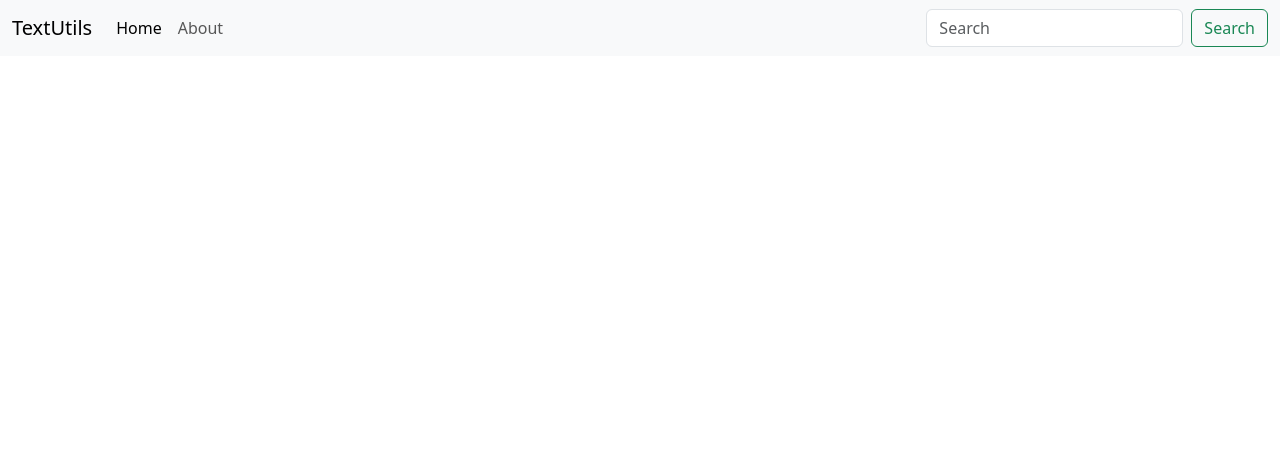
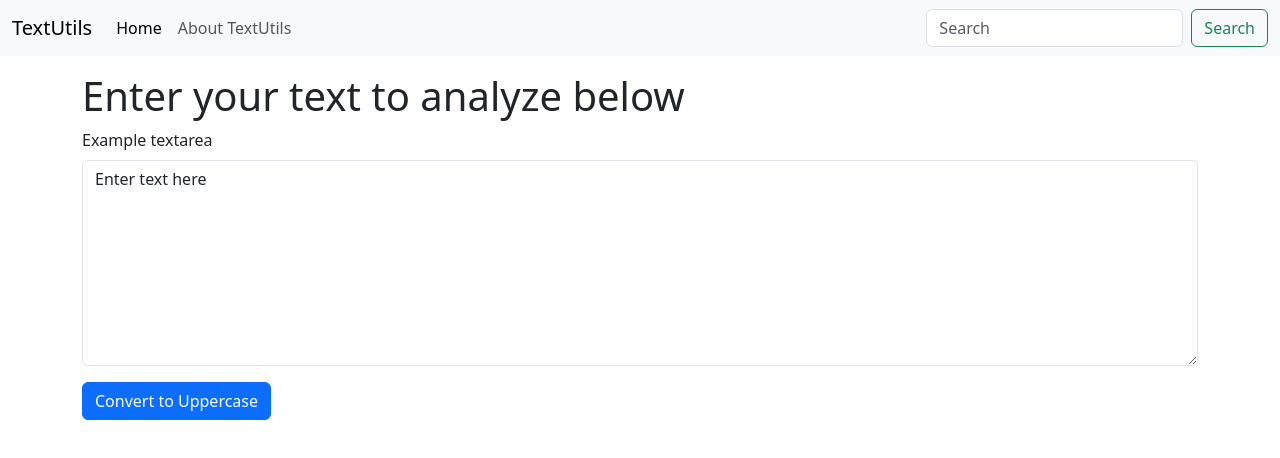
Before and after one commit to lokeshdissrani/textutils, a React (Create React App) app: page / in a window 1280 px wide. Shown: the top 458 px of the page. Built offline with nearby package versions, Linux system fonts and the light colour scheme.

Commit message:
useState

```diff
--- a/src/App.js
+++ b/src/App.js
@@ -1,33 +1,16 @@
 // import logo from './logo.svg';
 import './App.css';
+import Navbar from './components/Navbar';
+import TextForm from './components/TextForm';
 
 function App() {
   return (
-    <>
-    <nav className="navbar navbar-expand-lg bg-body-tertiary">
-  <div className="container-fluid">
-    <a className="navbar-brand" href="/">TextUtils</a>
-    <button className="navbar-toggler" type="button" data-bs-toggle="collapse" data-bs-target="#navbarSupportedContent" aria-controls="navbarSupportedContent" aria-expanded="false" aria-label="Toggle navigation">
-      <span className="navbar-toggler-icon"></span>
-    </button>
-    <div className="collapse navbar-collapse" id="navbarSupportedContent">
-      <ul className="navbar-nav me-auto mb-2 mb-lg-0">
-        <li className="nav-item">
-          <a className="nav-link active" aria-current="page" href="/">Home</a>
-        </li>
-        <li className="nav-item">
-          <a className="nav-link" href="/">About</a>
-        </li>
-
-      </ul>
-      <form className="d-flex" role="search">
-        <input className="form-control me-2" type="search" placeholder="Search" aria-label="Search"/>
-        <button className="btn btn-outline-success" type="submit">Search</button>
-      </form>
+  <>
+    <Navbar title="TextUtils" aboutText="About TextUtils" />
+    <div className="container my-3">
+      <TextForm heading="Enter your text to analyze below" />
     </div>
-  </div>
-</nav>
-    </>
+  </>
   );
 }
 
--- /dev/null
+++ b/src/components/Navbar.js
@@ -0,0 +1,42 @@
+import React from 'react'
+import PropTypes from 'prop-types'
+
+    export default function Navbar(props) {
+    return (
+
+            <nav className="navbar navbar-expand-lg bg-body-tertiary">
+    <div className="container-fluid">
+        <a className="navbar-brand" href="/">{props.title}</a>
+        <button className="navbar-toggler" type="button" data-bs-toggle="collapse" data-bs-target="#navbarSupportedContent" aria-controls="navbarSupportedContent" aria-expanded="false" aria-label="Toggle navigation">
+        <span className="navbar-toggler-icon"></span>
+        </button>
+        <div className="collapse navbar-collapse" id="navbarSupportedContent">
+        <ul className="navbar-nav me-auto mb-2 mb-lg-0">
+            <li className="nav-item">
+            <a className="nav-link active" aria-current="page" href="/">Home</a>
+            </li>
+            <li className="nav-item">
+            <a className="nav-link" href="/">{props.aboutText}</a>
+            </li>
+
+        </ul>
+        <form className="d-flex" role="search">
+            <input className="form-control me-2" type="search" placeholder="Search" aria-label="Search"/>
+            <button className="btn btn-outline-success" type="submit">Search</button>
+        </form>
+        </div>
+    </div>
+    </nav>
+
+    )
+    }
+
+    Navbar.propTypes = {
+        title : PropTypes.string,
+        aboutText : PropTypes.string
+    }
+
+    Navbar.defaultProps ={
+        title : "Enter title here",
+        aboutText : "Enter about here"
+    }
--- /dev/null
+++ b/src/components/TextForm.js
@@ -0,0 +1,25 @@
+import React,{useState} from 'react'
+
+export default function TextForm(props) {
+    const [text,setText]=useState("Enter text here");
+
+    const handleUpClick = () => {
+        setText(text.toUpperCase())
+    }
+
+    const handleOnChange = (event) => {
+        setText(event.target.value)
+
+    }
+  return (
+
+        <div>
+            <h1>{props.heading}</h1>
+            <div className="mb-3">
+                <label htmlFor="myBox" class="form-label">Example textarea</label>
+                <textarea className="form-control" id="myBox" rows="8" value={text} onChange={handleOnChange}></textarea>
+            </div>
+            <button className="btn btn-primary" onClick={handleUpClick}>Convert to Uppercase</button>
+        </div>
+  )
+}
```
